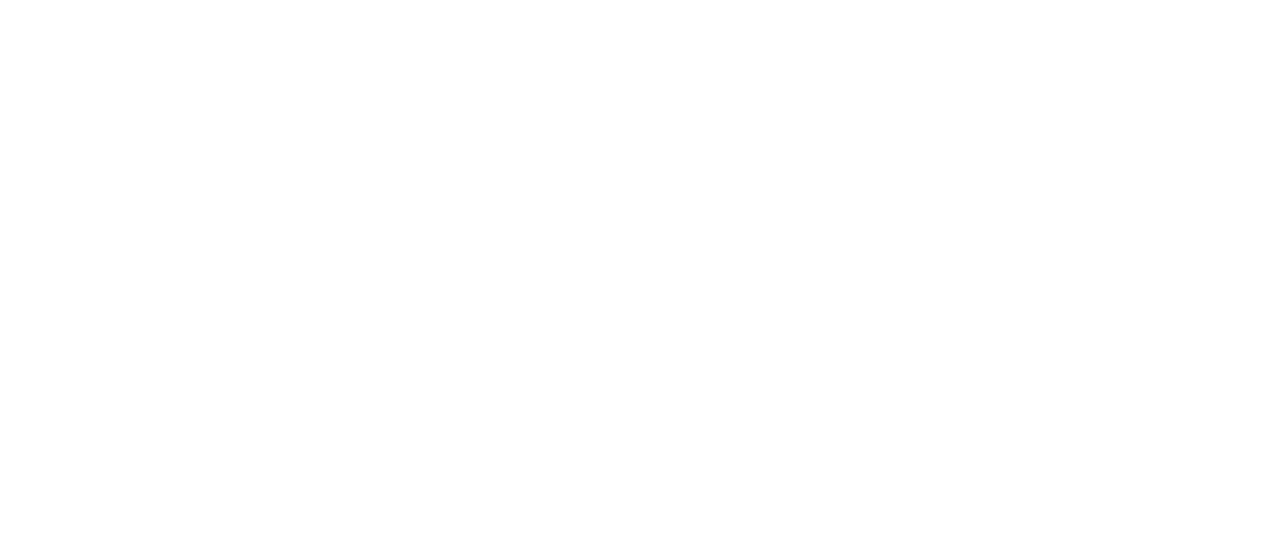
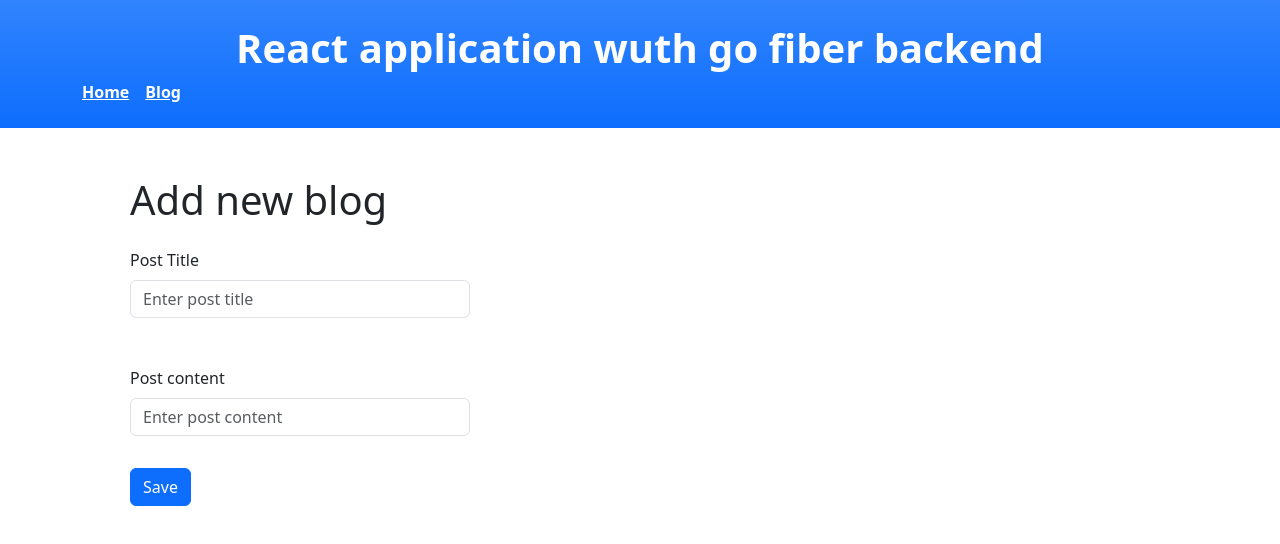
Before and after one commit to AlexhHr23/blog-front-react-app, a React (Create React App) app: page /add in a window 1280 px wide. Before the commit this address had no page. Shown: the top 544 px of the page. Built offline with nearby package versions, Linux system fonts and the light colour scheme.

Commit message:
feat: create post

```diff
--- a/package.json
+++ b/package.json
@@ -12,6 +12,7 @@
     "react": "^19.2.5",
     "react-bootstrap": "^2.10.10",
     "react-dom": "^19.2.5",
+    "react-hook-form": "^7.73.1",
     "react-router-dom": "^7.14.2",
     "react-scripts": "5.0.1",
     "web-vitals": "^2.1.4"
--- a/src/App.jsx
+++ b/src/App.jsx
@@ -3,6 +3,7 @@ import "./App.css";
 import { Home } from "./page/Home";
 import { Blog } from "./page/Blog";
 import { Layout } from "./layout/Layout";
+import { AddBlog } from "./page/AddBlog";
 
 function App() {
   return (
@@ -10,6 +11,7 @@ function App() {
       <Route element={<Layout />}>
         <Route path="/" element={<Home />} />
         <Route path="/blog/:id" element={<Blog />} />
+        <Route path="/add" element={<AddBlog />} />
       </Route>
     </Routes>
   );
--- /dev/null
+++ b/src/page/AddBlog.jsx
@@ -0,0 +1,95 @@
+import React from "react";
+import { Container, Form, Col, Button, Row } from "react-bootstrap";
+import { useForm } from "react-hook-form";
+import { useState } from "react";
+import axios from "axios";
+import { useNavigate } from "react-router-dom";
+
+export const AddBlog = () => {
+
+    const [loading, setLoading] = useState(false);
+
+    const navigate = useNavigate();
+
+  const {
+    register,
+    handleSubmit,
+    formState: { errors },
+  } = useForm();
+
+  const saveForm = async(data) =>  {
+     try {
+        setLoading(true);
+        const apiUrl = process.env.REACT_APP_API_ROOT;
+        const response = await axios.post(apiUrl, data);
+
+        if (response?.data?.statusText === "Ok") {
+            navigate("/");
+        //   setapiData(response?.data?.blog_records);
+        }
+
+        setTimeout(() => {
+          setLoading(false);
+        } , 1000);
+      } catch (error) {
+        setLoading(false);
+        console.log(error);
+      }
+  }
+
+  return (
+    <>
+      <Container>
+        <h1>Add new blog</h1>
+        <Form onSubmit={handleSubmit(saveForm)}>
+          <Col xs="4" className="py-3">
+            <Form.Group className="mb-3" controlId="formTitle">
+              <Form.Label>Post Title</Form.Label>
+              <Form.Control
+                className={errors.title ? "error" : ""}
+                type="text"
+                defaultValue=""
+                placeholder="Enter post title"
+                {...register("title", {
+                  required: { value: true, message: "Title is required" },
+                  min: {
+                    value: 3,
+                    message: "Title must be at least 3 characters long",
+                  },
+                })}
+              />
+              {errors.title && (
+                <p className="text-danger">{errors.title.message}</p>
+              )}
+            </Form.Group>
+          </Col>
+
+          <Col xs="4" className="py-3">
+            <Form.Group className="mb-3" controlId="FormContent">
+              <Form.Label>Post content</Form.Label>
+              <Form.Control
+                className={errors.post ? "error" : ""}
+                type="text"
+                defaultValue=""
+                placeholder="Enter post content"
+                {...register("post", {
+                  required: { value: true, message: "Content is required" },
+                  min: {
+                    value: 3,
+                    message: "Title must be at least 3 characters long",
+                  },
+                })}
+              />
+              {errors.post && (
+                <p className="text-danger">{errors.content.message}</p>
+              )}
+            </Form.Group>
+          </Col>
+          <Button variant="primary" type="submit" disabled={loading}>
+            {loading ? "Saving..." : "Save"}
+          </Button>
+        </Form>
+      </Container>
+    </>
+  );
+};
--- a/src/page/Home.jsx
+++ b/src/page/Home.jsx
@@ -44,6 +44,9 @@ export const Home = () => {
   return (
     <Container>
       <Row>
+        <h3>
+          <Link to="/add" className="btn btn-primary">Add new</Link>
+        </h3>
         {apiData &&
           apiData.map((record, index) => (
             <Col xs="3" className="py-5 box" key={index}>
```
Also changed, not shown: 1 other file (tests, documents, lock files or other folders).
